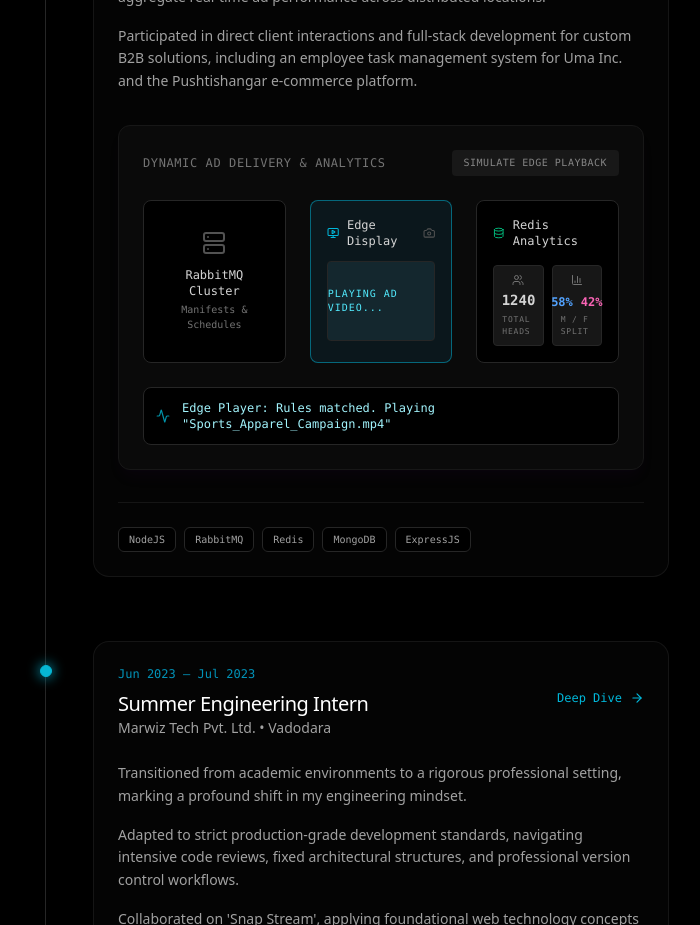
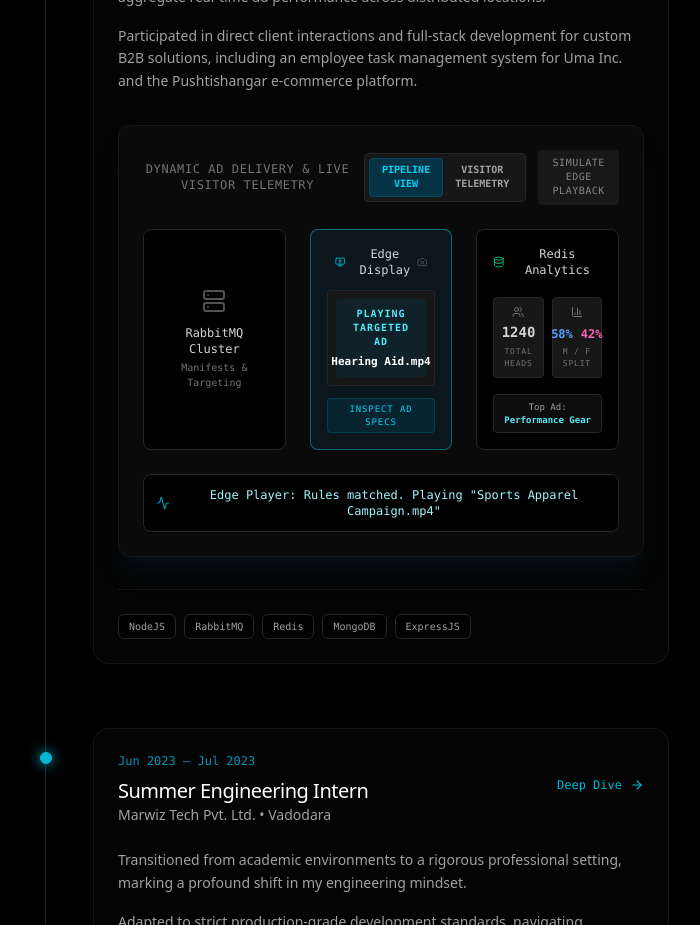
Before and after one commit to Preyash-Thakkar/preyash.jsx, a Next.js app: page / in a window 1280 px wide. Shown: the part 2980-3905 px from the top of the page, without its empty margins (283-983 px from the left). Built offline with nearby package versions, Linux system fonts and the light colour scheme.

Commit message:
feat: add @vercel/speed-insights dependency for performance monitoring and enhance DynamicAdDemo with telemetry features

```diff
--- a/components/Timeline.tsx
+++ b/components/Timeline.tsx
@@ -120,7 +120,7 @@ export default function Timeline() {
                                     {item.credentials && item.credentials.length > 0 && (
                                         <div className="flex flex-col gap-2 md:items-end shrink-0">
                                             {item.credentials.map((cred, idx) => (
-                                                 <a key={idx} href={cred.href} target="_blank" rel="noopener noreferrer" className="inline-flex items-center gap-1.5 text-xs text-neutral-500 hover:text-cyan-400 transition-colors attention-wobble">
+                                                <a key={idx} href={cred.href} target="_blank" rel="noopener noreferrer" className="inline-flex items-center gap-1.5 text-xs text-neutral-500 hover:text-cyan-400 transition-colors attention-wobble">
                                                     <ExternalLink size={14} />
                                                     <span>{cred.label}</span>
                                                 </a>
--- a/components/Visualizers.tsx
+++ b/components/Visualizers.tsx
@@ -1,9 +1,9 @@
 // components/Visualizers.tsx
 'use client';
 
-import { motion } from 'framer-motion';
-import { useState } from 'react';
-import { Smartphone, MonitorPlay, Cpu, Server, LayoutDashboard, Database, Activity, Mic, Globe, MessageSquare, QrCode, Camera, BarChart3, Users, Settings2, Headphones, CheckCircle, CheckCircle2, Ear, Bluetooth, Stethoscope, ShieldCheck, CloudFog, Volume2, Wifi, SlidersHorizontal, CircleDashed, CircleDot, Headset } from 'lucide-react';
+import { AnimatePresence, motion } from 'framer-motion';
+import { useEffect, useState } from 'react';
+import { Smartphone, MonitorPlay, Cpu, Server, LayoutDashboard, Database, Activity, Mic, Globe, MessageSquare, QrCode, Camera, BarChart3, Users, Settings2, Headphones, CheckCircle, CheckCircle2, Ear, Bluetooth, Stethoscope, ShieldCheck, CloudFog, Volume2, Wifi, SlidersHorizontal, CircleDashed, CircleDot, Headset, Zap, MousePointerClick, Clock, Eye } from 'lucide-react';
 
 // export function AudiologyPipeline() {
 //     const [activeStep, setActiveStep] = useState(0);
@@ -733,29 +733,52 @@ export function SnapStreamDemo() {
 export function DynamicAdDemo() {
     const [step, setStep] = useState(0);
     const [isRunning, setIsRunning] = useState(false);
-    const [log, setLog] = useState('Edge device offline. Awaiting morning RabbitMQ sync...');
+    const [log, setLog] = useState('Edge device active. Awaiting RabbitMQ live sync...');
     const [stats, setStats] = useState({ headCount: 1240, male: 58, female: 42 });
-    const [detected, setDetected] = useState('');
+    const [detected, setDetected] = useState({ demographic: 'Male, 28-35', ad: 'Sports Apparel Campaign.mp4', topDevice: 'RIC-Pro S' });
     const [hasAutoPlayed, setHasAutoPlayed] = useState(false);
+
+    // Telemetry & Visitor Tracking state
+    const [activeTab, setActiveTab] = useState<'nodes' | 'analytics'>('nodes');
+    const [telemetry, setTelemetry] = useState({
+        impressions: 1420,
+        dwellSeconds: 0,
+        clicks: 310,
+        specOpens: 0
+    });
+
+    // Dwell time timer counter for visitor tracking
+    useEffect(() => {
+        const timer = setInterval(() => {
+            setTelemetry(prev => ({ ...prev, dwellSeconds: prev.dwellSeconds + 1 }));
+        }, 1000);
+        return () => clearInterval(timer);
+    }, []);
 
     const runSimulation = () => {
         if (isRunning) return;
         setIsRunning(true);
         setStep(1);
         setLog('RabbitMQ: Dispatching daily ad manifest & targeting rules to edge device...');
-        setDetected('');
+        setTelemetry(prev => ({ ...prev, impressions: prev.impressions + 1 }));
 
         // Step 2: Detection
         setTimeout(() => {
             setStep(2);
-            setDetected('Male, 28-35');
-            setLog('Camera Vision: Detected demographic [Male, 28-35]. Evaluating rules...');
+            const profiles = [
+                { demographic: 'Female, 28-35', ad: 'Zudio.mp4', topDevice: 'Inorbit Mall' },
+                { demographic: 'Male, 45-60', ad: 'Hearing Aid.mp4', topDevice: 'Bus Station' },
+                { demographic: 'Male, 18-25', ad: 'Nike.mp4', topDevice: 'Taksh Apartment' }
+            ];
+            const current = profiles[Math.floor(Math.random() * profiles.length)];
+            setDetected(current);
+            setLog(`Camera Vision: Detected demographic [${current.demographic}]. Matching targeted ad rules...`);
         }, 2500);
 
         // Step 3: Playback
         setTimeout(() => {
             setStep(3);
-            setLog('Edge Player: Rules matched. Playing "Sports_Apparel_Campaign.mp4"');
+            setLog(`Edge Player: Rules matched. Playing "${detected.ad}"`);
         }, 4500);
 
         // Step 4: Sync to Redis
@@ -780,14 +803,38 @@ export function DynamicAdDemo() {
         }
     };
 
+    const handleSpecClick = () => {
+        setTelemetry(prev => ({ ...prev, clicks: prev.clicks + 1, specOpens: prev.specOpens + 1 }));
+    };
+
     return (
         <motion.div
             onViewportEnter={handleViewportEnter}
             viewport={{ once: true, amount: 0.3 }}
-            className="bg-[#0a0a0a] border border-neutral-900 rounded-xl p-6 font-mono text-sm text-neutral-400 w-full relative overflow-hidden shadow-lg shadow-purple-900/5"
+            animate={{ rotate: [0, -0.6, 0.6, -0.4, 0.4, 0] }}
+            transition={{ duration: 0.6, repeat: Infinity, repeatDelay: 5, ease: "easeInOut" }}
+            className="bg-[#0a0a0a] border border-neutral-900 rounded-xl p-6 font-mono text-sm text-neutral-400 w-full relative overflow-hidden shadow-xl shadow-cyan-950/20"
         >
-            <div className="flex justify-between items-center mb-6">
-                <p className="text-neutral-500 text-xs uppercase tracking-wider">Dynamic Ad Delivery & Analytics</p>
+            {/* Header & Telemetry Switcher */}
+            <div className="flex flex-col sm:flex-row justify-between items-center mb-6 gap-3 text-center">
+                <p className="text-neutral-500 text-xs uppercase tracking-wider">Dynamic Ad Delivery & Live Visitor Telemetry</p>
+
+                <div className="flex items-center gap-3">
+                    <div className="flex bg-neutral-900 p-1 rounded border border-neutral-800">
+                        <button
+                            onClick={() => setActiveTab('nodes')}
+                            className={`px-3 py-1 text-[10px] uppercase font-bold rounded transition-colors ${activeTab === 'nodes' ? 'bg-cyan-950 text-cyan-400 border border-cyan-800/50' : 'text-neutral-400 hover:text-white'}`}
+                        >
+                            Pipeline View
+                        </button>
+                        <button
+                            onClick={() => setActiveTab('analytics')}
+                            className={`px-3 py-1 text-[10px] uppercase font-bold rounded transition-colors ${activeTab === 'analytics' ? 'bg-cyan-950 text-cyan-400 border border-cyan-800/50' : 'text-neutral-400 hover:text-white'}`}
+                        >
+                            Visitor Telemetry
+                        </button>
+                    </div>
+
                     <button
                         onClick={runSimulation} disabled={isRunning}
                         className="px-3 py-1.5 bg-neutral-800 text-white text-[10px] uppercase tracking-wider rounded hover:bg-neutral-700 transition-colors disabled:opacity-50"
@@ -795,56 +842,71 @@ export function DynamicAdDemo() {
                         Simulate Edge Playback
                     </button>
                 </div>
+            </div>
 
-            <div className="grid grid-cols-1 lg:grid-cols-3 gap-6 relative z-10 mb-6">
+            <AnimatePresence mode="wait">
+                {activeTab === 'nodes' ? (
+                    <motion.div key="nodes" initial={{ opacity: 0 }} animate={{ opacity: 1 }} exit={{ opacity: 0 }} className="grid grid-cols-1 lg:grid-cols-3 gap-6 relative z-10 mb-6 text-center">
 
                         {/* Node 1: RabbitMQ Server */}
                         <div className={`p-4 rounded-lg border flex flex-col justify-center items-center gap-3 transition-colors duration-300 ${step === 1 ? 'bg-purple-900/20 border-purple-500/50' : 'bg-black border-neutral-800'}`}>
-                    <Server size={24} className={step === 1 ? 'text-purple-400' : 'text-neutral-600'} />
-                    <div className="text-center">
+                            <Server size={24} className={step === 1 ? 'text-purple-400 mx-auto' : 'text-neutral-600 mx-auto'} />
+                            <div className="text-center w-full">
                                 <span className="block text-xs font-medium text-neutral-300">RabbitMQ Cluster</span>
-                        <span className="block text-[10px] text-neutral-500 mt-1">Manifests & Schedules</span>
+                                <span className="block text-[10px] text-neutral-500 mt-1">Manifests & Targeting</span>
                             </div>
                             {step === 1 && (
-                        <div className="w-full bg-purple-900/30 rounded border border-purple-500/30 p-2 mt-2">
-                            <span className="text-purple-300 text-[9px] uppercase tracking-widest block text-center animate-pulse">Pushing 42MB Payload</span>
+                                <div className="w-full bg-purple-900/35 rounded border border-purple-500/30 p-2 mt-2">
+                                    <span className="text-purple-300 text-[9px] uppercase tracking-widest block text-center animate-pulse">Pushing Targeted Rules</span>
                                 </div>
                             )}
                         </div>
 
                         {/* Node 2: Edge Device + Camera */}
-                <div className={`p-4 rounded-lg border flex flex-col gap-3 transition-colors duration-300 ${(step === 2 || step === 3) ? 'bg-cyan-900/20 border-cyan-500/50' : 'bg-black border-neutral-800'}`}>
-                    <div className="flex justify-between items-center">
+                        <div className={`p-4 rounded-lg border flex flex-col items-center justify-between gap-3 transition-colors duration-300 ${(step === 2 || step === 3) ? 'bg-cyan-900/20 border-cyan-500/50' : 'bg-black border-neutral-800'}`}>
+                            <div className="flex justify-between items-center w-full px-2">
                                 <span className="text-xs font-medium text-neutral-300 flex items-center gap-2">
                                     <MonitorPlay size={14} className="text-cyan-500" /> Edge Display
                                 </span>
                                 <Camera size={14} className={step === 2 ? 'text-cyan-400 animate-pulse' : 'text-neutral-600'} />
                             </div>
 
-                    <div className="h-20 bg-neutral-900 rounded border border-neutral-800 flex flex-col items-center justify-center relative overflow-hidden">
+                            <div className="h-24 w-full bg-neutral-900 rounded border border-neutral-800 flex flex-col items-center justify-center relative overflow-hidden p-2">
                                 {step === 0 || step === 1 ? (
-                            <span className="text-[10px] text-neutral-600 uppercase tracking-widest">Awaiting Audience</span>
+                                    <div className="text-center">
+                                        <span className="text-[10px] text-neutral-600 uppercase tracking-widest block">Awaiting Audience</span>
+                                        <span className="text-[9px] text-cyan-500/70 block mt-1">Top Device: {detected.topDevice}</span>
+                                    </div>
                                 ) : step === 2 ? (
-                            <div className="text-center">
-                                <div className="w-16 h-16 border-2 border-cyan-500/50 absolute top-1/2 left-1/2 -translate-x-1/2 -translate-y-1/2 rounded-full animate-ping" />
-                                <span className="text-cyan-400 text-[10px] uppercase tracking-widest relative z-10">{detected}</span>
+                                    <div className="text-center w-full">
+                                        <div className="w-12 h-12 border-2 border-cyan-500/50 absolute top-1/2 left-1/2 -translate-x-1/2 -translate-y-1/2 rounded-full animate-ping" />
+                                        <span className="text-cyan-400 text-[10px] uppercase tracking-widest relative z-10 block font-bold">Detected: {detected.demographic}</span>
+                                        <span className="text-[9px] text-neutral-400 relative z-10 block mt-0.5">Target Match Found</span>
                                     </div>
                                 ) : (
-                            <div className="w-full h-full bg-cyan-900/30 flex items-center justify-center">
-                                <span className="text-cyan-300 text-[10px] uppercase tracking-widest animate-pulse">Playing Ad Video...</span>
+                                    <div className="w-full h-full bg-cyan-950/40 flex flex-col items-center justify-center p-2 rounded">
+                                        <span className="text-cyan-300 text-[10px] uppercase tracking-widest animate-pulse font-bold">Playing Targeted Ad</span>
+                                        <span className="text-white text-[11px] font-bold mt-1 truncate max-w-[180px]">{detected.ad}</span>
                                     </div>
                                 )}
                             </div>
+
+                            <button
+                                onClick={handleSpecClick}
+                                className="text-[9px] text-cyan-400 uppercase tracking-widest bg-cyan-950/50 hover:bg-cyan-900/60 border border-cyan-800/50 px-3 py-1 rounded w-full transition-colors"
+                            >
+                                Inspect Ad Specs
+                            </button>
                         </div>
 
                         {/* Node 3: Redis Dashboard */}
-                <div className={`p-4 rounded-lg border flex flex-col gap-3 transition-colors duration-300 ${step === 4 ? 'bg-emerald-900/20 border-emerald-500/50' : 'bg-black border-neutral-800'}`}>
-                    <div className="flex items-center gap-2 mb-1">
+                        <div className={`p-4 rounded-lg border flex flex-col justify-between gap-3 transition-colors duration-300 ${step === 4 ? 'bg-emerald-900/20 border-emerald-500/50' : 'bg-black border-neutral-800'}`}>
+                            <div className="flex items-center justify-center gap-2 mb-1">
                                 <Database size={14} className="text-emerald-500" />
                                 <span className="text-xs font-medium text-neutral-300">Redis Analytics</span>
                             </div>
 
-                    <div className="grid grid-cols-2 gap-2">
+                            <div className="grid grid-cols-2 gap-2 w-full">
                                 <div className="bg-neutral-900 rounded border border-neutral-800 p-2 flex flex-col items-center justify-center">
                                     <Users size={12} className="text-neutral-500 mb-1" />
                                     <span className={`text-sm font-bold ${step === 4 ? 'text-emerald-400' : 'text-neutral-300'}`}>{stats.headCount}</span>
@@ -859,12 +921,57 @@ export function DynamicAdDemo() {
                                     <span className="text-[8px] text-neutral-500 uppercase tracking-widest mt-1">M / F Split</span>
                                 </div>
                             </div>
+
+                            <div className="bg-neutral-900/60 rounded p-1.5 text-[9px] text-neutral-400 border border-neutral-800 text-center">
+                                Top Ad: <span className="text-cyan-300 font-bold">Performance Gear</span>
+                            </div>
                         </div>
 
+                    </motion.div>
+                ) : (
+                    /* Live Visitor Telemetry Analytics View */
+                    <motion.div key="analytics" initial={{ opacity: 0 }} animate={{ opacity: 1 }} exit={{ opacity: 0 }} className="bg-black border border-neutral-800 rounded-lg p-5 text-center mb-6">
+                        <h4 className="text-xs text-cyan-400 uppercase tracking-widest font-bold mb-4">Real-Time Visitor Engagement Telemetry</h4>
+
+                        <div className="grid grid-cols-2 sm:grid-cols-4 gap-3 text-center">
+                            <div className="bg-neutral-900/60 p-3 rounded border border-neutral-800 flex flex-col items-center justify-center">
+                                <div className="flex items-center gap-1 text-[10px] text-neutral-500 uppercase mb-1">
+                                    <Eye size={12} className="text-cyan-400" /> Impressions
+                                </div>
+                                <span className="text-lg font-bold text-white">{telemetry.impressions}</span>
                             </div>
 
+                            <div className="bg-neutral-900/60 p-3 rounded border border-neutral-800 flex flex-col items-center justify-center">
+                                <div className="flex items-center gap-1 text-[10px] text-neutral-500 uppercase mb-1">
+                                    <Clock size={12} className="text-cyan-400" /> Dwell Time
+                                </div>
+                                <span className="text-lg font-bold text-white">{telemetry.dwellSeconds}s</span>
+                            </div>
+
+                            <div className="bg-neutral-900/60 p-3 rounded border border-neutral-800 flex flex-col items-center justify-center">
+                                <div className="flex items-center gap-1 text-[10px] text-neutral-500 uppercase mb-1">
+                                    <MousePointerClick size={12} className="text-cyan-400" /> Total Clicks
+                                </div>
+                                <span className="text-lg font-bold text-emerald-400">{telemetry.clicks}</span>
+                            </div>
+
+                            <div className="bg-neutral-900/60 p-3 rounded border border-neutral-800 flex flex-col items-center justify-center">
+                                <div className="flex items-center gap-1 text-[10px] text-neutral-500 uppercase mb-1">
+                                    <Zap size={12} className="text-cyan-400" /> Spec Opens
+                                </div>
+                                <span className="text-lg font-bold text-cyan-300">{telemetry.specOpens}</span>
+                            </div>
+                        </div>
+
+                        <p className="text-[10px] text-neutral-500 text-center mt-4">
+                            All user interaction metrics stream over WebSockets to evaluate actual portfolio visibility and engagement performance.
+                        </p>
+                    </motion.div>
+                )}
+            </AnimatePresence>
+
             {/* Console Log */}
-            <div className="bg-black p-3 rounded-lg border border-neutral-800 flex items-center gap-3">
+            <div className="bg-black p-3 rounded-lg border border-neutral-800 flex items-center justify-center text-center gap-3">
                 <Activity size={14} className={isRunning ? "text-cyan-400 animate-pulse shrink-0" : "text-neutral-600 shrink-0"} />
                 <span className={isRunning ? "text-cyan-200 text-xs" : "text-neutral-500 text-xs"}>
                     {log}
--- a/package.json
+++ b/package.json
@@ -9,6 +9,7 @@
     "lint": "eslint"
   },
   "dependencies": {
+    "@vercel/speed-insights": "^2.0.0",
     "framer-motion": "^13.1.0",
     "lucide-react": "^1.31.0",
     "next": "16.3.1",
```
Also changed, not shown: 1 other file (tests, documents, lock files or other folders). Lines whose indentation alone changed are shown as unchanged.
